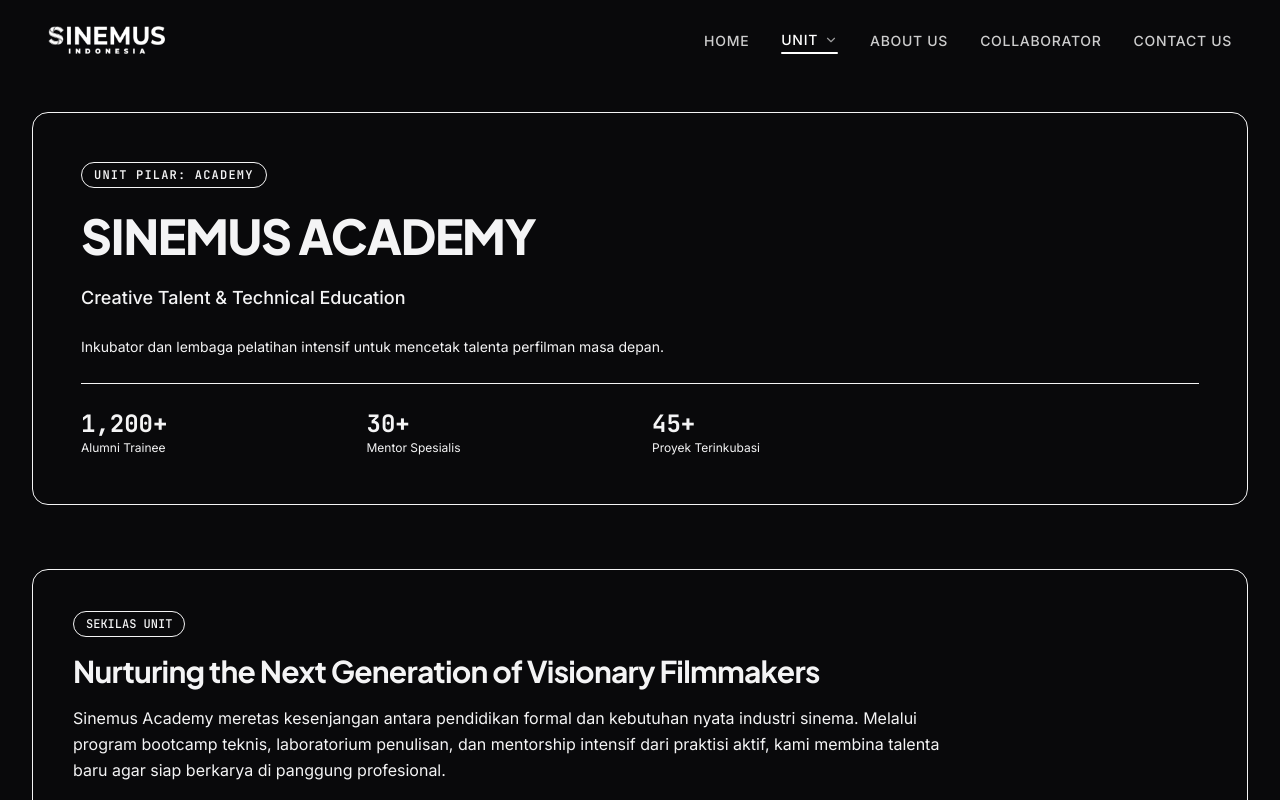
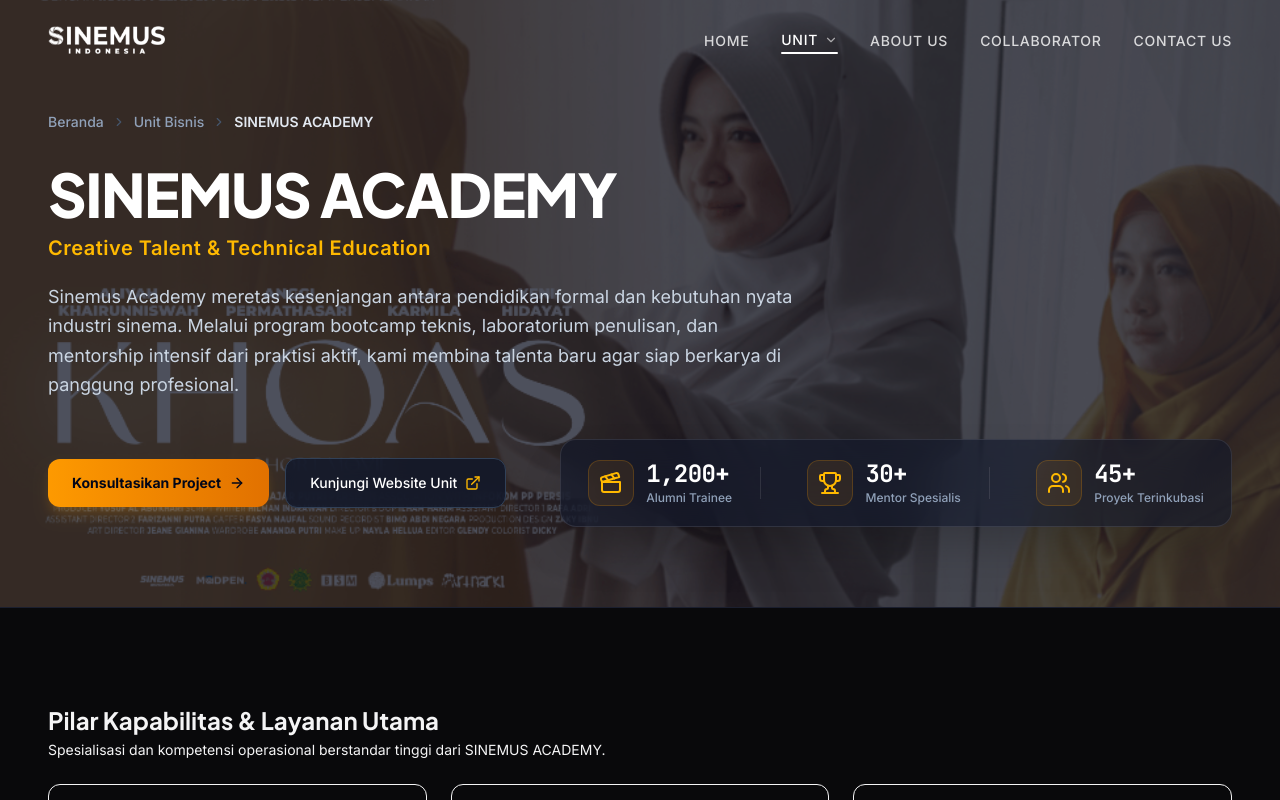
Before and after one commit to sinemusid/corporate-web-personal, a Next.js app: page /units/academy in a window 1280 px wide. Shown: the top 800 px of the page. Built offline with nearby package versions, Linux system fonts and the light colour scheme.

Commit message:
feat: Refactor UnitDetailPageClient and related components for improved structure and functionality

```diff
--- a/src/app/(public)/units/[slug]/UnitDetailPageClient.tsx
+++ b/src/app/(public)/units/[slug]/UnitDetailPageClient.tsx
@@ -1,15 +1,7 @@
 'use client';
 
-import { SectionWrapper } from '@/components/common/SectionWrapper';
-import {
-  UnitHeroBanner,
-  UnitOverviewSection,
-  UnitCapabilitiesSection,
-  UnitProjectsSection,
-  UnitWorkflowSection,
-  UnitCtaSection,
-  BusinessUnit,
-} from '@/features/units';
+import { UnitDetailWidget } from '@/widgets';
+import { BusinessUnit } from '@/features/units';
 
 interface UnitDetailPageClientProps {
   unit: BusinessUnit;
@@ -18,16 +10,7 @@
 export const UnitDetailPageClient: React.FC<UnitDetailPageClientProps> = ({ unit }) => {
   return (
     <main>
-      <SectionWrapper isTopSection>
-        <div className="space-y-12 sm:space-y-16">
-          <UnitHeroBanner unit={unit} />
-          <UnitOverviewSection about={unit.about} tagline={unit.tagline} />
-          <UnitCapabilitiesSection unitTitle={unit.title} capabilities={unit.capabilities} />
-          <UnitProjectsSection projects={unit.featuredProjects} />
-          <UnitWorkflowSection workflow={unit.workflow} />
-          <UnitCtaSection unitTitle={unit.title} />
-        </div>
-      </SectionWrapper>
+      <UnitDetailWidget unit={unit} />
     </main>
   );
 };
--- a/src/app/robots.ts
+++ b/src/app/robots.ts
@@ -1,5 +1,7 @@
 import { MetadataRoute } from 'next';
 import { siteConfig } from '@/config/site.config';
+
+export const dynamic = 'force-static';
 
 export default function robots(): MetadataRoute.Robots {
   return {
--- a/src/app/sitemap.ts
+++ b/src/app/sitemap.ts
@@ -1,5 +1,7 @@
 import { MetadataRoute } from 'next';
 import { siteConfig } from '@/config/site.config';
+
+export const dynamic = 'force-static';
 
 export default function sitemap(): MetadataRoute.Sitemap {
   const baseUrl = siteConfig.url;
--- a/src/features/units/components/UnitHeroBanner.tsx
+++ b/src/features/units/components/UnitHeroBanner.tsx
@@ -1,35 +1,125 @@
 import React from 'react';
+import Image from 'next/image';
+import Link from 'next/link';
+import { ArrowRight, ChevronRight, ExternalLink, Clapperboard, Trophy, Users, Monitor } from 'lucide-react';
 import { BusinessUnit } from '../types';
 import { MOCK_UNITS } from '../mock/units-mock';
 
 interface UnitHeroBannerProps {
   unit?: BusinessUnit;
-  badgePrefix?: string;
 }
 
 export const UnitHeroBanner: React.FC<UnitHeroBannerProps> = ({
   unit = MOCK_UNITS[0],
-  badgePrefix = 'Unit Pilar:',
 }) => {
+  const heroImage = unit.bannerUrl || '/images/hero/khoas_poster.png';
+
+  const statIcons = [
+    <Clapperboard key="clap" className="w-6 h-6 text-amber-400" />,
+    <Trophy key="trophy" className="w-6 h-6 text-amber-400" />,
+    <Users key="users" className="w-6 h-6 text-amber-400" />,
+    <Monitor key="monitor" className="w-6 h-6 text-amber-400" />,
+  ];
+
   return (
-    <div className="relative rounded-2xl overflow-hidden bg-bg-elevated border border-borderToken-subtle p-8 md:p-12 space-y-6">
-      <div className="inline-block px-3 py-1 bg-accent-subtle text-content-primary rounded-full text-xs font-mono font-semibold uppercase tracking-widest border border-borderToken-subtle">
-        {badgePrefix} {unit.slug}
+    <section className="relative w-full bg-slate-950 text-white overflow-hidden pt-20 sm:pt-24 lg:pt-28 pb-12 sm:pb-16 lg:pb-20 border-b border-white/10">
+      {/* Background Image Layer - Full Width */}
+      <div className="absolute inset-0 z-0 select-none">
+        <Image
+          src={heroImage}
+          alt={`${unit.title} Hero Background`}
+          fill
+          priority
+          sizes="100vw"
+          className="object-cover object-right opacity-30 mix-blend-luminosity scale-105"
+        />
       </div>
-      <h1 className="text-4xl md:text-5xl font-heading font-extrabold text-content-primary tracking-tight">{unit.title}</h1>
-      <p className="text-lg font-body text-content-secondary font-medium">{unit.subtitle}</p>
-      <p className="text-sm font-body text-content-tertiary max-w-2xl leading-relaxed">{unit.description}</p>
 
-      {unit.stats && unit.stats.length > 0 && (
-        <div className="pt-6 border-t border-borderToken-subtle grid grid-cols-2 md:grid-cols-4 gap-6">
-          {unit.stats.map((st: { label: string; value: string }, i: number) => (
-            <div key={i}>
-              <div className="text-2xl font-mono font-bold text-content-primary">{st.value}</div>
-              <div className="text-xs font-body text-content-secondary">{st.label}</div>
+      {/* Main Container Aligned directly with Navbar Logo (px-6 sm:px-12) */}
+      <div className="relative z-10 w-full px-6 sm:px-12 space-y-4 lg:space-y-6">
+        {/* Breadcrumb Navigation - Positioned closer to Navbar */}
+        <nav className="flex items-center gap-2 text-xs sm:text-sm text-slate-400 font-medium">
+          <Link href="/" className="hover:text-white transition-colors">
+            Beranda
+          </Link>
+          <ChevronRight className="w-3.5 h-3.5 text-slate-600" />
+          <Link href="/units" className="hover:text-white transition-colors">
+            Unit Bisnis
+          </Link>
+          <ChevronRight className="w-3.5 h-3.5 text-slate-600" />
+          <span className="text-slate-200 font-semibold">{unit.title}</span>
+        </nav>
+
+        {/* Content & Stat Grid Horizontal Container */}
+        <div className="space-y-8 pt-2">
+          {/* Top Block: Heading, Subtitle & Narrative Description */}
+          <div className="space-y-5 max-w-4xl">
+            <div className="space-y-2.5">
+              <h1 className="text-3xl sm:text-5xl lg:text-6xl font-extrabold text-white tracking-tight leading-none uppercase font-heading">
+                {unit.title}
+              </h1>
+              <p className="text-lg sm:text-xl font-semibold text-amber-400 font-sans tracking-wide">
+                {unit.subtitle}
+              </p>
             </div>
-          ))}
+
+            <p className="text-base sm:text-lg text-slate-300 max-w-3xl leading-relaxed font-body">
+              {unit.about || unit.description}
+            </p>
+          </div>
+
+          {/* Action Buttons & Horizontal Stats Bar Aligned Sejajar */}
+          <div className="flex flex-col lg:flex-row lg:items-center justify-between gap-6 pt-2">
+            {/* Action Buttons */}
+            <div className="flex flex-wrap items-center gap-4 shrink-0">
+              <Link
+                href="/contact"
+                className="inline-flex items-center gap-2 px-6 py-3.5 bg-gradient-to-r from-amber-500 to-amber-600 hover:from-amber-600 hover:to-amber-700 text-slate-950 font-bold rounded-xl text-sm transition-all shadow-lg shadow-amber-500/20 active:scale-95"
+              >
+                Konsultasikan Project
+                <ArrowRight className="w-4 h-4" />
+              </Link>
+
+              {unit.externalUrl && (
+                <a
+                  href={unit.externalUrl}
+                  target="_blank"
+                  rel="noopener noreferrer"
+                  className="inline-flex items-center gap-2 px-6 py-3.5 bg-slate-900/80 hover:bg-slate-800 text-white border border-slate-700 hover:border-slate-500 font-medium rounded-xl text-sm backdrop-blur-md transition-all active:scale-95"
+                >
+                  Kunjungi Website Unit
+                  <ExternalLink className="w-4 h-4 text-amber-400" />
+                </a>
+              )}
+            </div>
+
+            {/* Horizontal 1-Row Stat Glassmorphism Bar Sejajar */}
+            {unit.stats && unit.stats.length > 0 && (
+              <div className="bg-slate-900/60 backdrop-blur-xl border border-white/10 rounded-2xl p-4 sm:p-5 flex items-center justify-around gap-4 sm:gap-8 shadow-2xl flex-1 max-w-2xl">
+                {unit.stats.map((st, i) => (
+                  <div key={i} className="flex items-center gap-3">
+                    <div className="p-2 sm:p-2.5 bg-amber-500/10 rounded-xl border border-amber-500/20 shrink-0">
+                      {statIcons[i % statIcons.length]}
+                    </div>
+                    <div className="text-left">
+                      <div className="text-xl sm:text-2xl font-mono font-bold text-white tracking-tight leading-none">
+                        {st.value}
+                      </div>
+                      <div className="text-[11px] sm:text-xs text-slate-400 font-medium leading-tight mt-1">
+                        {st.label}
+                      </div>
+                    </div>
+                    {i < unit.stats!.length - 1 && (
+                      <div className="hidden sm:block h-8 w-[1px] bg-white/10 ml-2 sm:ml-4" />
+                    )}
+                  </div>
+                ))}
+              </div>
+            )}
+          </div>
         </div>
-      )}
-    </div>
+
+      </div>
+    </section>
   );
 };
--- a/src/features/units/components/UnitOverviewSection.tsx
+++ /dev/null
@@ -1,22 +0,0 @@
-import React from 'react';
-
-interface UnitOverviewSectionProps {
-  about: string;
-  tagline: string;
-}
-
-export const UnitOverviewSection: React.FC<UnitOverviewSectionProps> = ({ about, tagline }) => {
-  return (
-    <section className="bg-bg-elevated border border-borderToken-subtle rounded-2xl p-8 md:p-10 space-y-4 transition-all">
-      <div className="inline-block px-3 py-1 bg-accent-subtle border border-borderToken-subtle rounded-full text-xs font-mono font-medium text-content-primary">
-        SEKILAS UNIT
-      </div>
-      <h2 className="text-2xl md:text-3xl font-heading font-bold text-content-primary tracking-tight">
-        {tagline}
-      </h2>
-      <p className="text-base text-content-secondary leading-relaxed font-body max-w-4xl">
-        {about}
-      </p>
-    </section>
-  );
-};
--- a/src/features/units/index.ts
+++ b/src/features/units/index.ts
@@ -2,7 +2,6 @@
 export * from './components/UnitGrid';
 export * from './components/UnitHeroBanner';
 export * from './components/UnitSkeleton';
-export * from './components/UnitOverviewSection';
 export * from './components/UnitCapabilitiesSection';
 export * from './components/UnitProjectsSection';
 export * from './components/UnitWorkflowSection';
@@ -11,3 +10,4 @@
 export * from './types';
 export * from './hooks/use-units';
 export * from './hooks/use-unit-detail';
+export * from './api';
--- a/src/features/units/mock/units-mock.ts
+++ b/src/features/units/mock/units-mock.ts
@@ -9,7 +9,8 @@
     tagline: 'Crafting Impactful Cinema & World-Class Visual Storytelling',
     description: 'Rumah produksi film layar lebar, dokumenter, dan konten audio-visual berstandar internasional.',
     about: 'Sinemus Production hadir sebagai studio film komprehensif yang memadukan kedalaman estetika naratif dan presisi teknis tingkat tinggi. Kami mengelola seluruh siklus hidup karya audio-visual mulai dari riset cerita, pengembangan skenario, eksekusi syuting sinematik, hingga pasca-produksi Dolby-certified.',
-    bannerUrl: '/images/khoas_poster.png',
+    bannerUrl: '/images/hero/khoas_poster.png',
+    externalUrl: 'https://production.sinemus.com',
     features: ['Feature Film Production', 'Commercial & Music Video', 'Post-Production & VFX'],
     stats: [
       { label: 'Judul Film', value: '20+' },
@@ -38,14 +39,14 @@
         title: 'Khoas Narrative',
         category: 'Feature Film',
         year: '2025',
-        imageUrl: '/images/khoas_poster.png',
+        imageUrl: '/images/hero/khoas_poster.png',
         highlight: 'Official Selection International Film Festival',
       },
       {
         title: 'Echoes of the Archipelago',
         category: 'Documentary Series',
         year: '2024',
-        imageUrl: '/images/khoas_poster.png',
+        imageUrl: '/images/hero/khoas_poster.png',
         highlight: 'Best Documentary Sound Architecture',
       },
     ],
@@ -75,7 +76,8 @@
     tagline: 'Bridging Filmmakers to Diverse Audiences Across Screens',
     description: 'Jaringan eksibisi sinema, pemutaran independen, dan platform penayangan digital terintegrasi.',
     about: 'Sinemus Screen berfokus membuka akses penayangan film alternatif dan indie agar dapat menjangkau penonton secara inklusif. Melalui jaringan ruang pemutaran komunitas, festival keliling, serta platform pemutaran digital mandiri, kami menghidupkan ekosumsi apresiasi sinema.',
-    bannerUrl: '/images/khoas_poster.png',
+    bannerUrl: '/images/hero/khoas_poster.png',
+    externalUrl: 'https://screen.sinemus.com',
     features: ['Private Screening Hub', 'Digital VOD Platform', 'Film Festival Partner'],
     stats: [
       { label: 'Layar Penayangan', value: '150+' },
@@ -104,14 +106,14 @@
         title: 'Indie Cinema Week 2025',
         category: 'Screening Circuit',
         year: '2025',
-        imageUrl: '/images/khoas_poster.png',
+        imageUrl: '/images/hero/khoas_poster.png',
         highlight: 'Menjangkau 12.000+ Penonton di 10 Kota',
       },
       {
         title: 'Sinemus VOD Premiere',
         category: 'Digital Showcase',
         year: '2024',
-        imageUrl: '/images/khoas_poster.png',
+        imageUrl: '/images/hero/khoas_poster.png',
         highlight: 'Platform Resmi Penayangan Film Award-Winning',
       },
     ],
@@ -141,7 +143,8 @@
     tagline: 'Nurturing the Next Generation of Visionary Filmmakers',
     description: 'Inkubator dan lembaga pelatihan intensif untuk mencetak talenta perfilman masa depan.',
     about: 'Sinemus Academy meretas kesenjangan antara pendidikan formal dan kebutuhan nyata industri sinema. Melalui program bootcamp teknis, laboratorium penulisan, dan mentorship intensif dari praktisi aktif, kami membina talenta baru agar siap berkarya di panggung profesional.',
-    bannerUrl: '/images/khoas_poster.png',
+    bannerUrl: '/images/hero/khoas_poster.png',
+    externalUrl: 'https://academy.sinemus.com',
     features: ['Masterclass Director', 'Screenwriting Lab', 'Technical Workshop'],
     stats: [
       { label: 'Alumni Trainee', value: '1,200+' },
@@ -170,14 +173,14 @@
         title: 'Future Auteurs Incubator',
         category: 'Inkubasi Program',
         year: '2025',
-        imageUrl: '/images/khoas_poster.png',
+        imageUrl: '/images/hero/khoas_poster.png',
         highlight: 'Melahirkan 8 Skenario Film Pendek Peraih Hibah',
       },
       {
         title: 'Masterclass Series with Directors',
         category: 'Workshop Series',
         year: '2024',
-        imageUrl: '/images/khoas_poster.png',
+        imageUrl: '/images/hero/khoas_poster.png',
         highlight: 'Pelatihan Teknis bagi 300+ Peserta Nasional',
       },
     ],
@@ -207,7 +210,8 @@
     tagline: 'Fostering Collaborative Ecosystems for Independent Cinema',
     description: 'Wadah jejaring sineas independen, apresiasi film, dan forum apresiasi karya.',
     about: 'Sinemus Community membangun iklim apresiasi sinema yang inklusif dan suportif. Kami mengabungkan ruang diskusi kritis, pemutaran independen berkala, serta program stimulan dana hibah kecil (*micro-grants*) untuk mendorong pertumbuhan sineas muda di berbagai daerah.',
-    bannerUrl: '/images/khoas_poster.png',
+    bannerUrl: '/images/hero/khoas_poster.png',
+    externalUrl: 'https://community.sinemus.com',
     features: ['Community Screening', 'Filmmaker Gathering', 'Funding Lab Grants'],
     stats: [
       { label: 'Anggota Komunitas', value: '500+' },
@@ -236,14 +240,14 @@
         title: 'Sinemus Micro-Grant 2024',
         category: 'Grant Program',
         year: '2024',
-        imageUrl: '/images/khoas_poster.png',
+        imageUrl: '/images/hero/khoas_poster.png',
         highlight: 'Pendanaan 5 Film Pendek Eksperimental',
       },
       {
         title: 'Jejaring Sineas Nusantara',
         category: 'Regional Meetup',
         year: '2025',
-        imageUrl: '/images/khoas_poster.png',
+        imageUrl: '/images/hero/khoas_poster.png',
         highlight: 'Temu Komunitas di 18 Kota Indonesia',
       },
     ],
--- a/src/features/units/types/index.ts
+++ b/src/features/units/types/index.ts
@@ -31,6 +31,7 @@
   about: string;
   features: string[];
   bannerUrl?: string;
+  externalUrl?: string;
   stats?: {
     label: string;
     value: string;
--- /dev/null
+++ b/src/widgets/units/UnitDetailWidget.tsx
@@ -0,0 +1,32 @@
+import React from 'react';
+import {
+  UnitHeroBanner,
+  UnitCapabilitiesSection,
+  UnitProjectsSection,
+  UnitWorkflowSection,
+  UnitCtaSection,
+  BusinessUnit,
+} from '@/features/units';
+
+interface UnitDetailWidgetProps {
+  unit: BusinessUnit;
+}
+
+export const UnitDetailWidget: React.FC<UnitDetailWidgetProps> = ({ unit }) => {
+  return (
+    <div className="w-full space-y-16 sm:space-y-20 lg:space-y-24 pb-20">
+      {/* Full Viewport Width Edge-to-Edge Hero Banner */}
+      <UnitHeroBanner unit={unit} />
+
+      {/* Main Content Sections - Perfectly Aligned with Navbar & Hero Banner (px-6 sm:px-12) */}
+      <div className="w-full px-6 sm:px-12 space-y-16 sm:space-y-20 lg:space-y-24">
+        <div id="capabilities">
+          <UnitCapabilitiesSection unitTitle={unit.title} capabilities={unit.capabilities} />
+        </div>
+        <UnitProjectsSection projects={unit.featuredProjects} />
+        <UnitWorkflowSection workflow={unit.workflow} />
+        <UnitCtaSection unitTitle={unit.title} />
+      </div>
+    </div>
+  );
+};
--- a/src/widgets/units/index.ts
+++ b/src/widgets/units/index.ts
@@ -1,2 +1,3 @@
 export * from './UnitHeroSectionWidget';
 export * from './UnitGridSectionWidget';
+export * from './UnitDetailWidget';
```
Also changed, not shown: src/features/about-us/components/design-structure/CardItem.tsx (+0 -8 lines).
